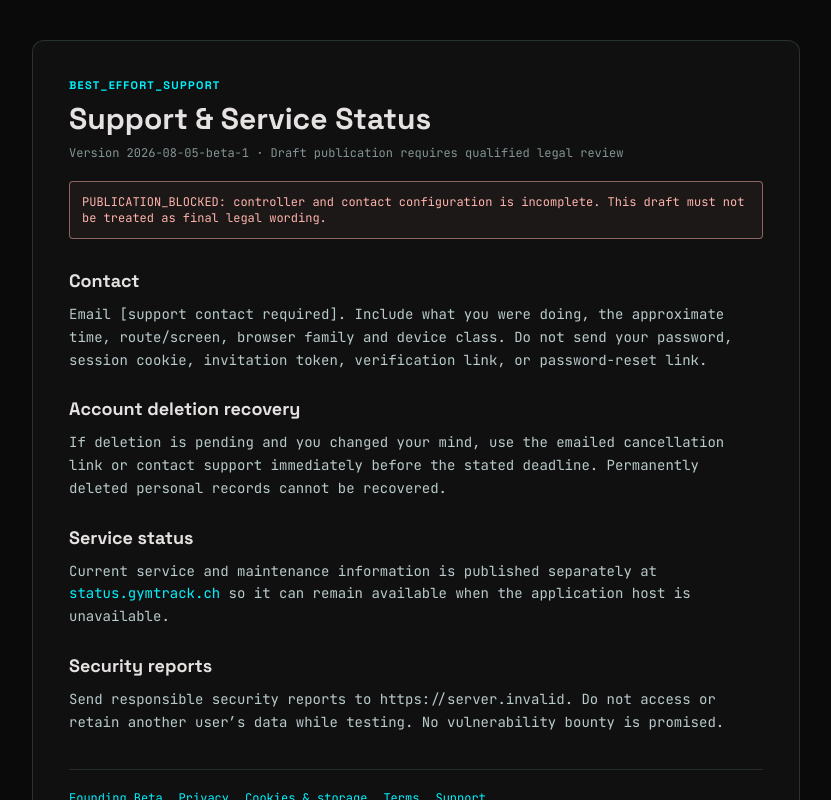
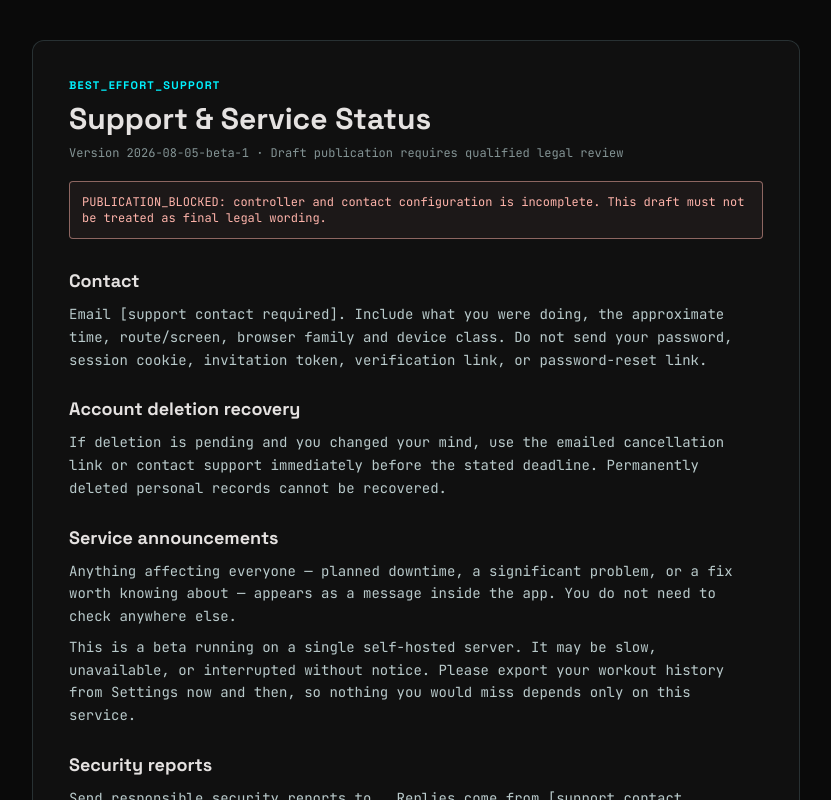
Before and after one commit to haagjjan/gym-track, a Next.js app in the folder apps/web/: page /support in a window 1280 px wide. Shown: the top 800 px of the page, without its empty margins (224-1055 px from the left). Built offline with nearby package versions, Linux system fonts and the light colour scheme; no server answers.

Commit message:
adj: rework for proper dynamic typing use

```diff
--- a/apps/web/src/app/support/page.tsx
+++ b/apps/web/src/app/support/page.tsx
@@ -2,13 +2,17 @@ import type { ReactNode } from "react";
 import { LegalPage, Section, legalContacts } from "../../features/legal/legal-page";
 
 export const metadata = { title: "Support" };
+
+// Contact details are read from server environment per request. Without this the
+// route is statically prerendered at build time and the placeholders freeze in.
+export const dynamic = "force-dynamic";
 
 export default function SupportPage(): ReactNode {
   const contact = legalContacts();
   return <LegalPage eyebrow="BEST_EFFORT_SUPPORT" title="Support & Service Status">
     <Section title="Contact"><p>Email {contact.supportEmail}. Include what you were doing, the approximate time, route/screen, browser family and device class. Do not send your password, session cookie, invitation token, verification link, or password-reset link.</p></Section>
     <Section title="Account deletion recovery"><p>If deletion is pending and you changed your mind, use the emailed cancellation link or contact support immediately before the stated deadline. Permanently deleted personal records cannot be recovered.</p></Section>
-    <Section title="Service status"><p>Current service and maintenance information is published separately at <a className="text-cyan" href="https://status.gymtrack.ch" rel="noreferrer" target="_blank">status.gymtrack.ch</a> so it can remain available when the application host is unavailable.</p></Section>
-    <Section title="Security reports"><p>Send responsible security reports to {process.env.NEXT_PUBLIC_SECURITY_EMAIL ?? contact.privacyEmail}. Do not access or retain another user’s data while testing. No vulnerability bounty is promised.</p></Section>
+    <Section title="Service announcements"><p>Anything affecting everyone — planned downtime, a significant problem, or a fix worth knowing about — appears as a message inside the app. You do not need to check anywhere else.</p><p>This is a beta running on a single self-hosted server. It may be slow, unavailable, or interrupted without notice. Please export your workout history from Settings now and then, so nothing you would miss depends only on this service.</p></Section>
+    <Section title="Security reports"><p>Send responsible security reports to {contact.securityEmail}. Replies come from {contact.supportEmail} — both addresses reach the same person. Please give us a reasonable chance to fix an issue before disclosing it publicly. Do not access, modify or retain another user’s data while testing, and do not run disruptive tests against the live service. No bounty is offered, but genuine reports are welcome and credited on request.</p></Section>
   </LegalPage>;
 }
```
